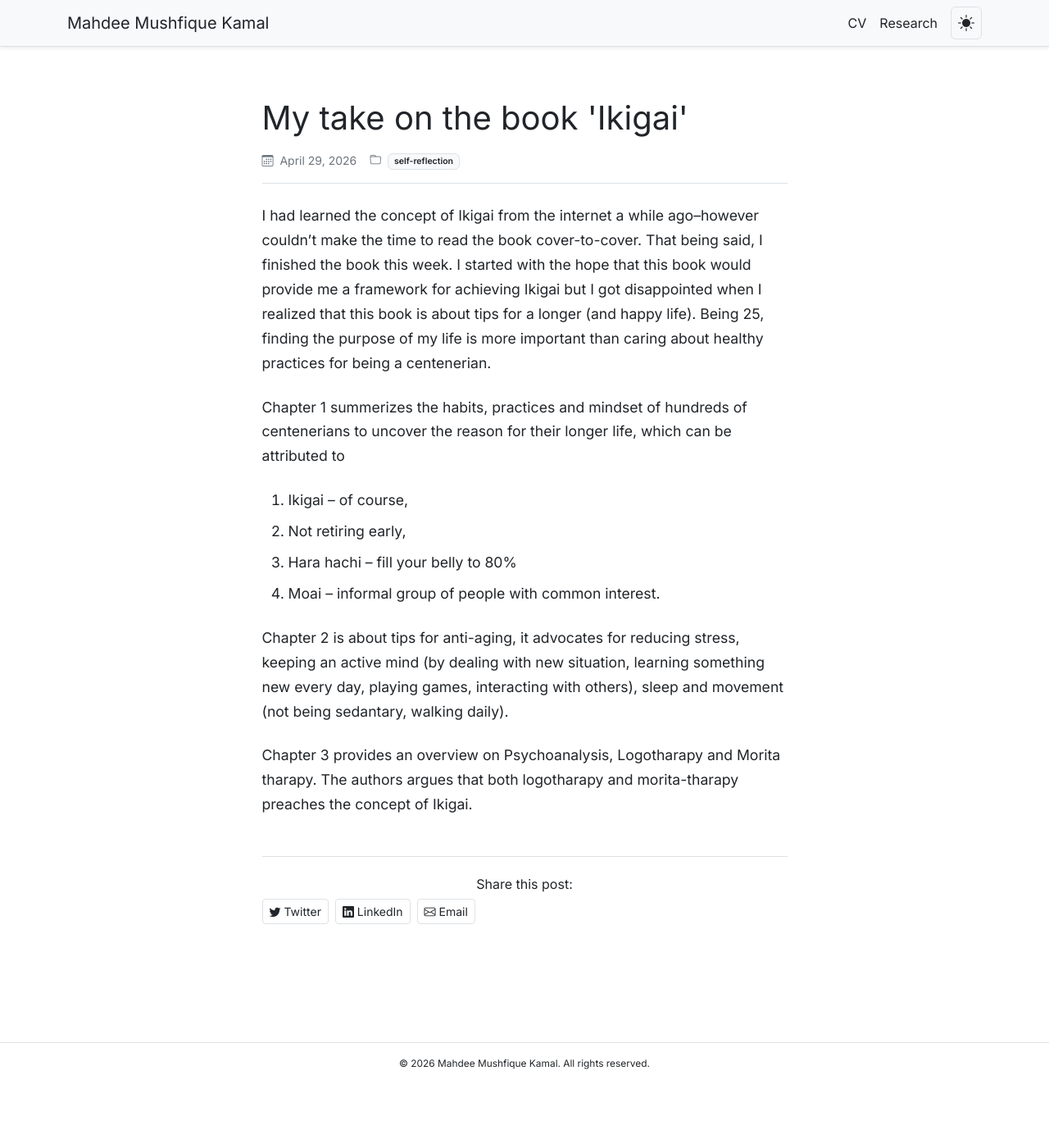
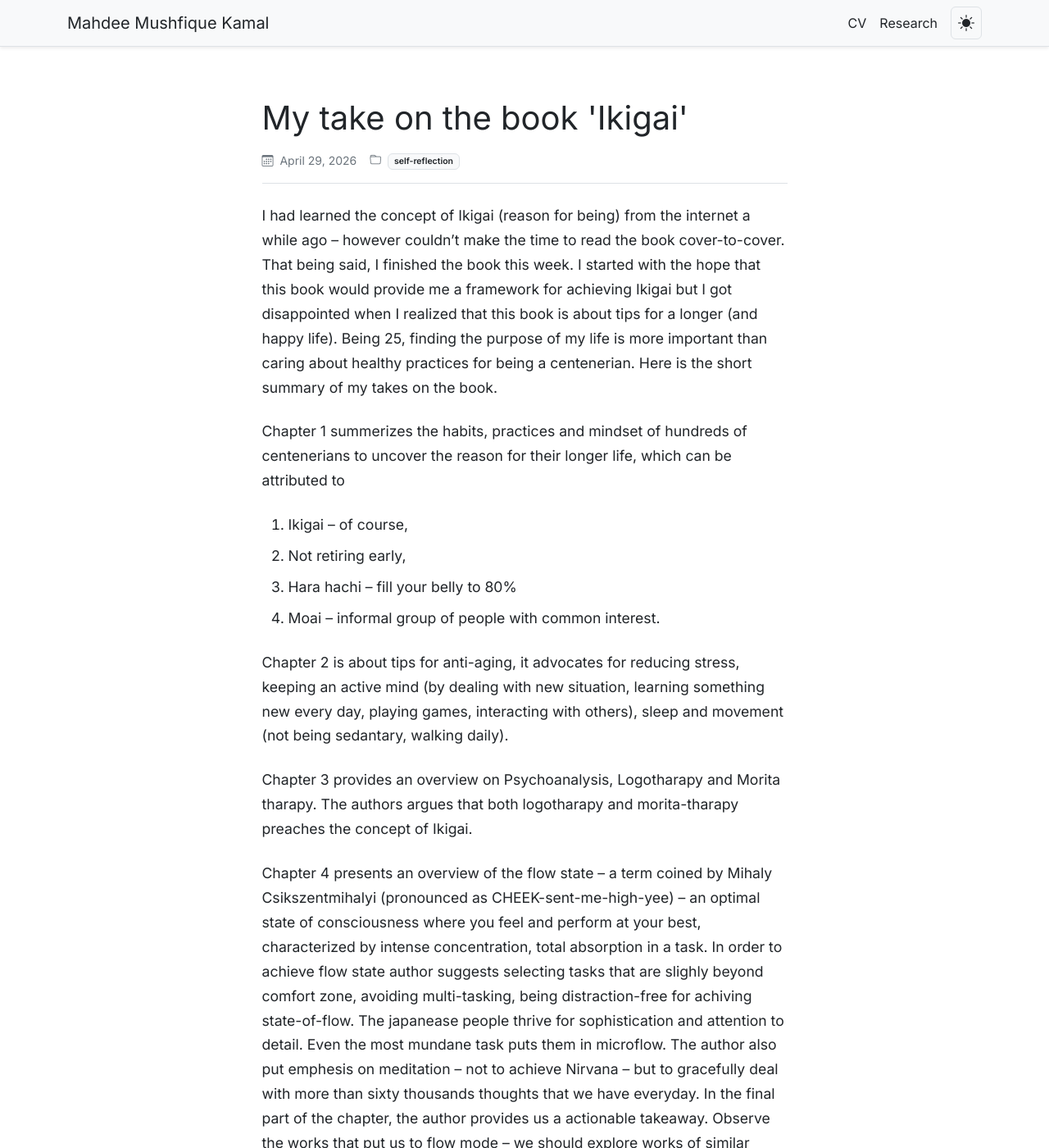
Before and after one commit to MahdeeMushfiqueKamal/MahdeeMushfiqueKamal.github.io, a Jekyll site: the page built from _posts/2026-04-29-Ikigai.md, in a window 1280 px wide and 1400 px high. Shown: the whole window at 82% size. Built offline with Jekyll 4.4.1, drawn with Linux system fonts in a browser that asks for light colours; some of the changed text lies outside the part shown.

Commit message:
Chapter 4

```diff
--- a/_posts/2026-04-29-Ikigai.md
+++ b/_posts/2026-04-29-Ikigai.md
@@ -5,10 +5,11 @@
 excerpt:
 image: assets/images/blog/Ikigai19.jpg
 ---
-I had learned the concept of Ikigai from the internet a while ago--however couldn't make the time to read the book cover-to-cover.
+I had learned the concept of Ikigai (reason for being) from the internet a while ago -- however couldn't make the time to read the book cover-to-cover.
 That being said, I finished the book this week.
 I started with the hope that this book would provide me a framework for achieving Ikigai but I got disappointed when I realized that this book is about tips for a longer (and happy life).
 Being 25, finding the purpose of my life is more important than caring about healthy practices for being a centenerian.
+Here is the short summary of my takes on the book.
 
 Chapter 1 summerizes the habits, practices and mindset of hundreds of centenerians to uncover the reason for their longer life, which can be attributed to
 1. Ikigai -- of course,
@@ -19,3 +20,10 @@
 Chapter 2 is about tips for anti-aging, it advocates for reducing stress, keeping an active mind (by dealing with new situation, learning something new every day, playing games, interacting with others), sleep and movement (not being sedantary, walking daily).
 
 Chapter 3 provides an overview on Psychoanalysis, Logotharapy and Morita tharapy. The authors argues that both logotharapy and morita-tharapy preaches the concept of Ikigai.
+
+Chapter 4 presents an overview of the flow state -- a term coined by Mihaly Csikszentmihalyi (pronounced as CHEEK-sent-me-high-yee) -- an optimal state of consciousness where you feel and perform at your best, characterized by intense concentration, total absorption in a task.
+In order to achieve flow state author suggests selecting tasks that are slighly beyond comfort zone, avoiding multi-tasking, being distraction-free for achiving state-of-flow.
+The japanease people thrive for sophistication and attention to detail.
+Even the most mundane task puts them in microflow.
+The author also put emphesis on meditation -- not to achieve Nirvana -- but to gracefully deal with more than sixty thousands thoughts that we have everyday.
+In the final part of the chapter, the author provides us a actionable takeaway. Observe the works that put us to flow mode -- we should explore works of similar nature to expand the list of tasks that puts us in flow state. The subset of this work will indeed be our Ikigai.
```
